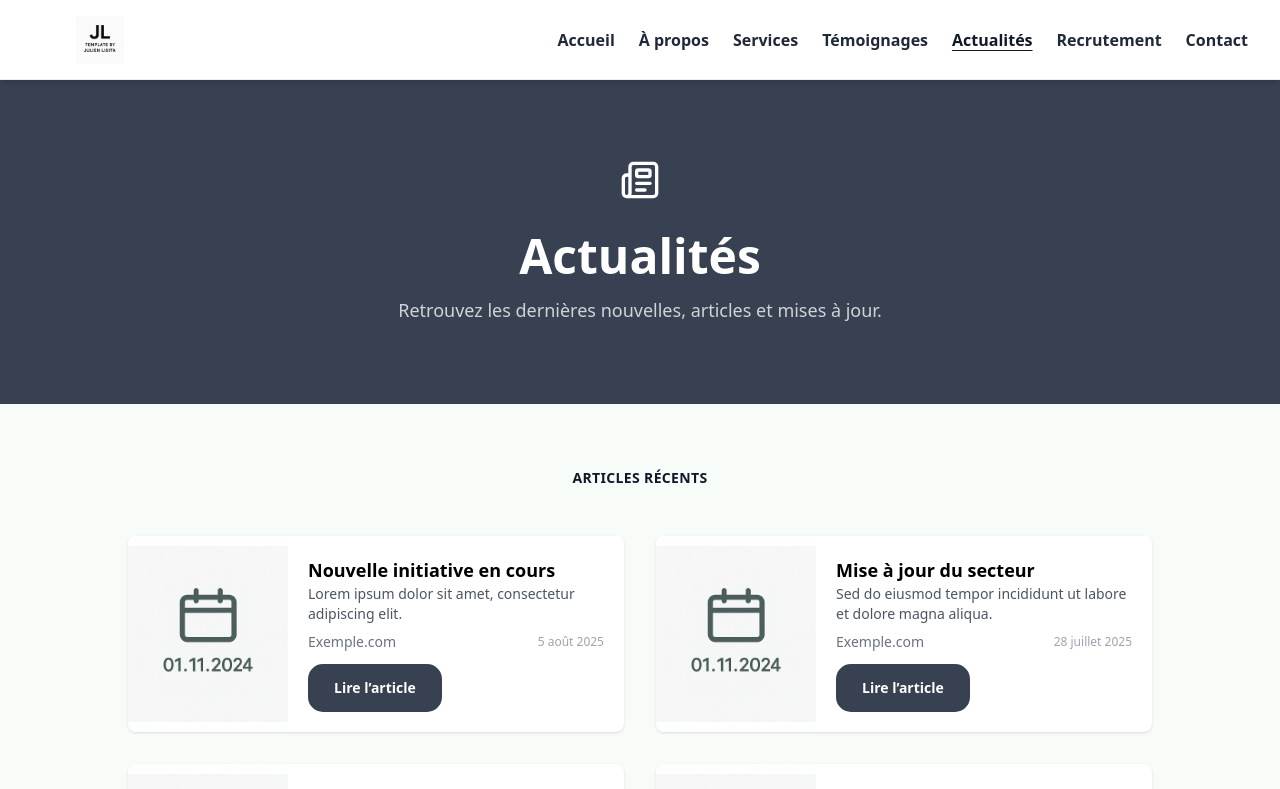
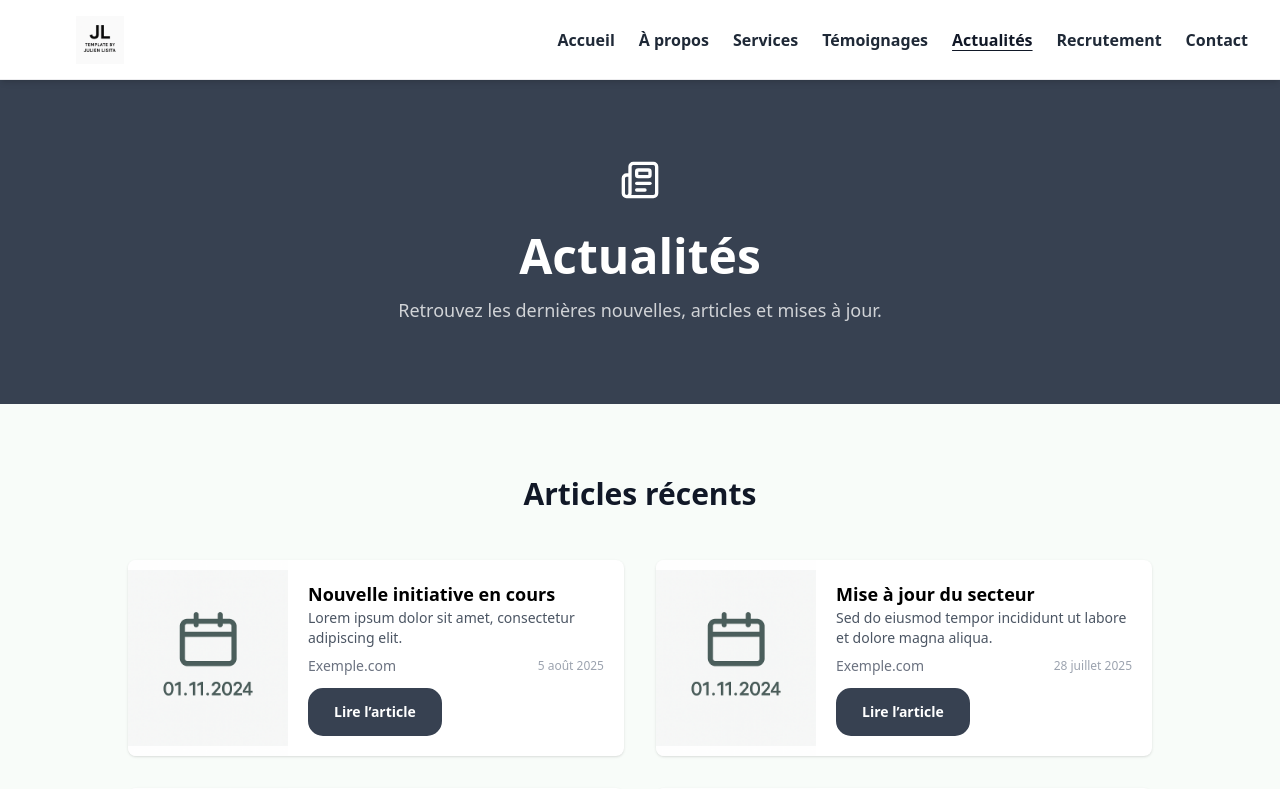
Before and after one commit to julienlisita/nextjs-ts-tailwind-template, a Next.js app: page /news in a window 1280 px wide. Shown: the top 789 px of the page. Built offline with nearby package versions, Linux system fonts and the light colour scheme.

Commit message:
replace Eyebrow with SectionTitle in NewsSection and JobOffersSection

```diff
--- a/src/components/news/NewsSection.tsx
+++ b/src/components/news/NewsSection.tsx
@@ -15,7 +15,7 @@ export default function NewsSection({ items }: Props) {
   return (
     <Section bgColor="#A8D5BA15">
       <SectionWrapper>
-        <HeaderBlock eyebrow="Articles récents" align="center" />
+        <HeaderBlock title="Articles récents" align="center" />
 
         <FeaturesGrid
           items={items}
--- a/src/components/recruitment/JobOffersSection.tsx
+++ b/src/components/recruitment/JobOffersSection.tsx
@@ -15,7 +15,7 @@ export default function JobOffersSection({ items }: Props) {
   return (
     <Section>
       <SectionWrapper>
-        <HeaderBlock eyebrow="NOS OFFRES D’EMPLOI" align="center" />
+        <HeaderBlock title="NOS OFFRES D’EMPLOI" align="center" />
 
         <FeaturesGrid
           items={items}
```
